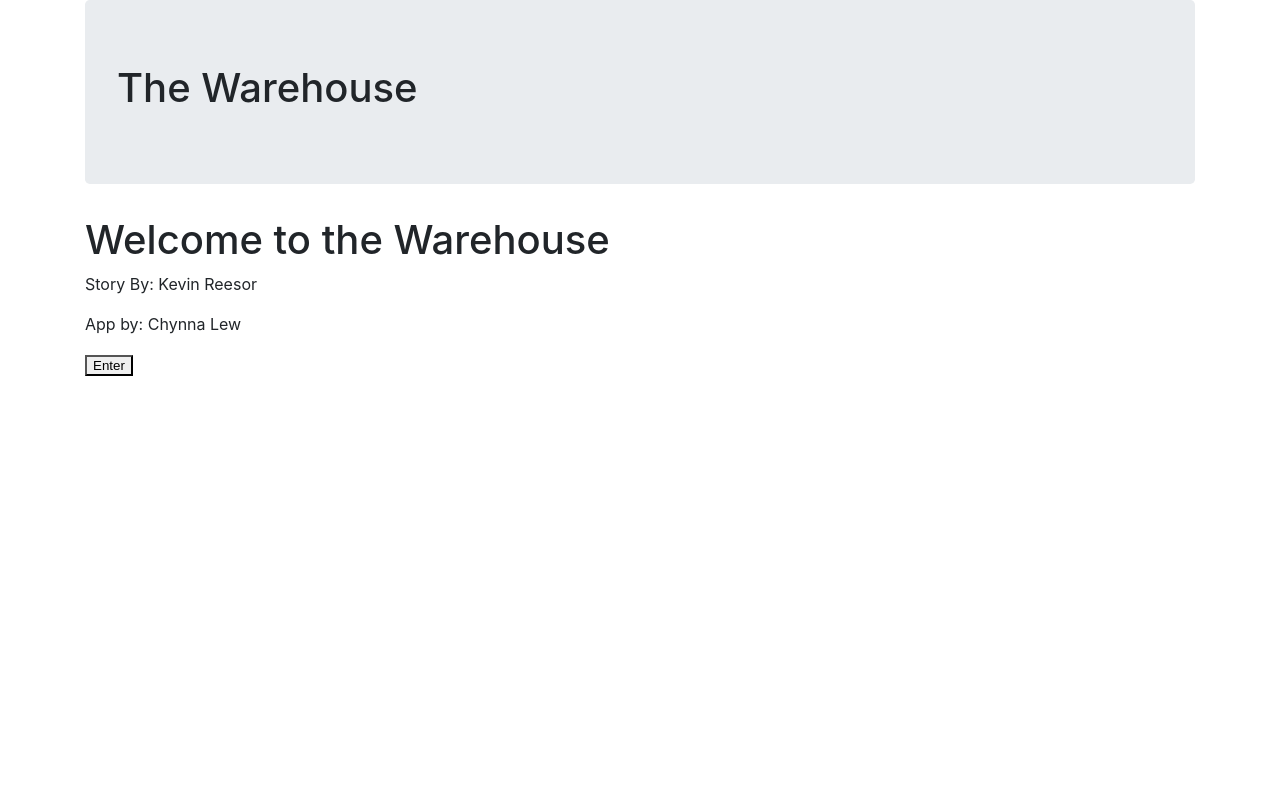
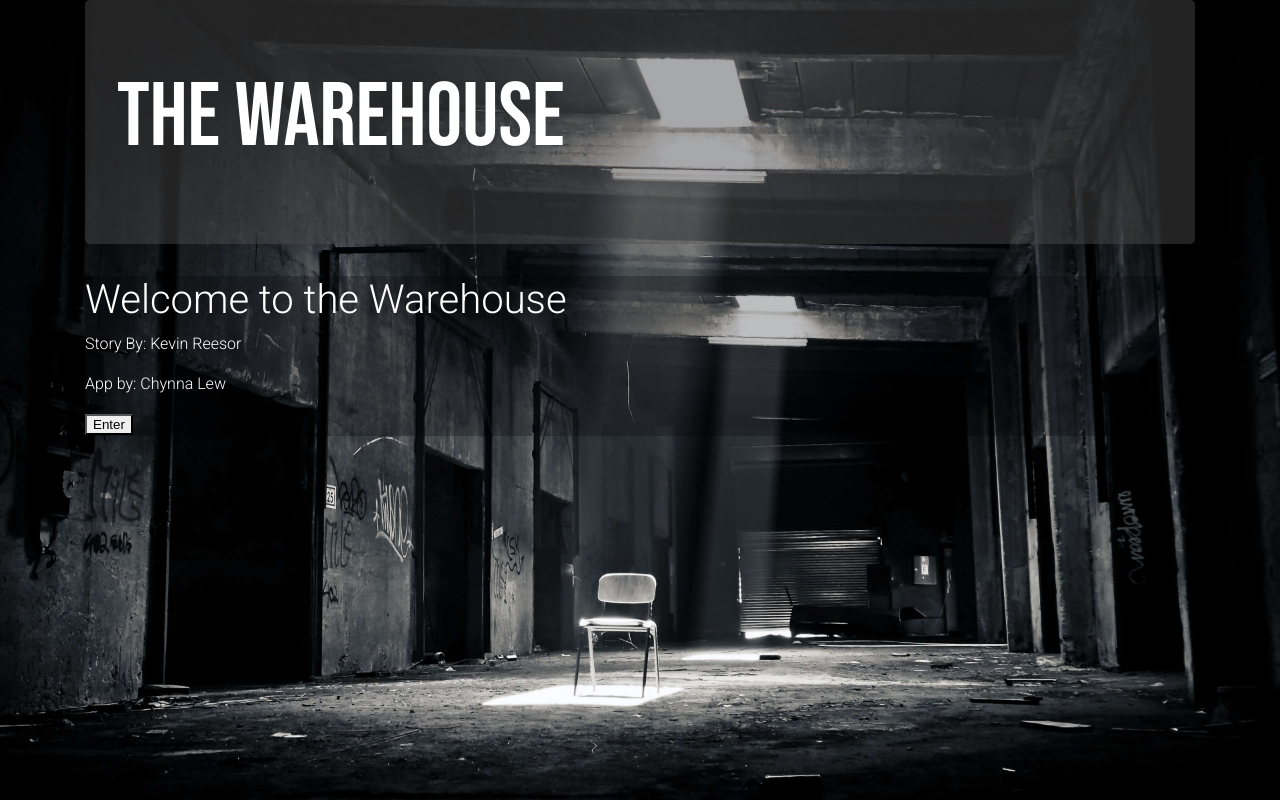
Before and after one commit to chynnalew/theWarehouse, a plain HTML site: page index.html in a window 1280 px wide. Drawn offline with Linux system fonts and the light colour scheme.

Commit message:
add css styling

```diff
--- a/css/styles.css
+++ b/css/styles.css
@@ -1,3 +1,23 @@
 #page1, #page2, #page3, #page4, #page5, #page6, #page7, #page8, #page9,#page10,#page11,#page12, #page13, #page14, #page15, #page15, #page16, #page17, #page18, #page19, #page20{
   display:none
 }
+
+body {
+  background-image: url(../img/warehouseinterior.jpg);
+  background-size: cover;
+  color: white;
+  font-family: 'Bebas Neue', cursive;
+}
+
+.text-block {
+  background-color: rgba(0, 0, 0, 0.247);
+  font-family: 'Roboto', sans-serif;
+}
+
+.jumbotron h1{
+  font-size: 90px;
+}
+
+.jumbotron {
+  background-color: rgba(77, 74, 74, 0.473);
+}
--- a/index.html
+++ b/index.html
@@ -5,6 +5,7 @@
   <link href="css/styles.css" rel="stylesheet" type="text/css">
   <script src="js/jquery-3.6.0.js"></script>
   <script src="js/scripts.js"></script>
+  <link href="https://fonts.googleapis.com/css2?family=Bebas+Neue&family=Roboto:wght@300&display=swap" rel="stylesheet">
   <title>The Warehouse</title>
 </head>
 <body>
@@ -118,7 +119,7 @@
     </div>
     <div class="text-block" id="page12">
       <p>
-        With great pain and difficulty, you remove the metal from your foot. You try to climb out from the dumpster, but repeated slip onto your injured foot. Despite the pain, you are eventually able to make it to the top of the dumpster and fall out. You limp about, only to discover each end of the alley is gated off. You get the idea to climb the gate, but the reality of your foot would make this impossible. The one way out seems to be a door back into the warehouse you just jumped from.
+        With great pain and difficulty, you remove the metal from your foot. You try to climb out from the dumpster, but repeatedly slip onto your injured foot. Despite the pain, you are eventually able to make it to the top of the dumpster and fall out. You limp about, only to discover each end of the alley is gated off. You get the idea to climb the gate, but the reality of your foot would make this impossible. The one way out seems to be a door back into the warehouse you just jumped from.
         <br>
         Much to your chagrin, you head back into the warehouse.
         <br>
```
Also changed, not shown: img/warehouse.png (added), img/warehouseinterior.jpg (added).
